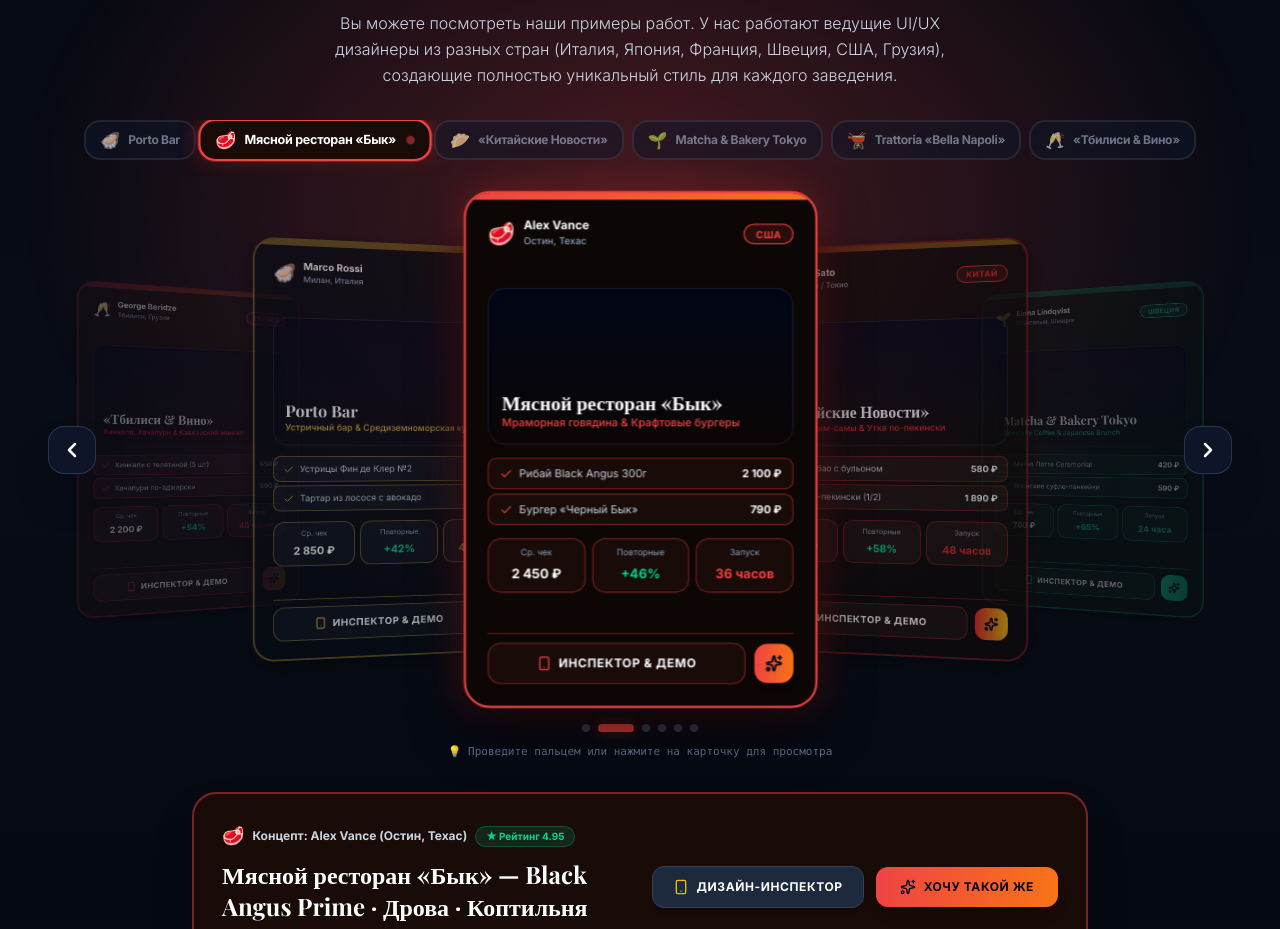
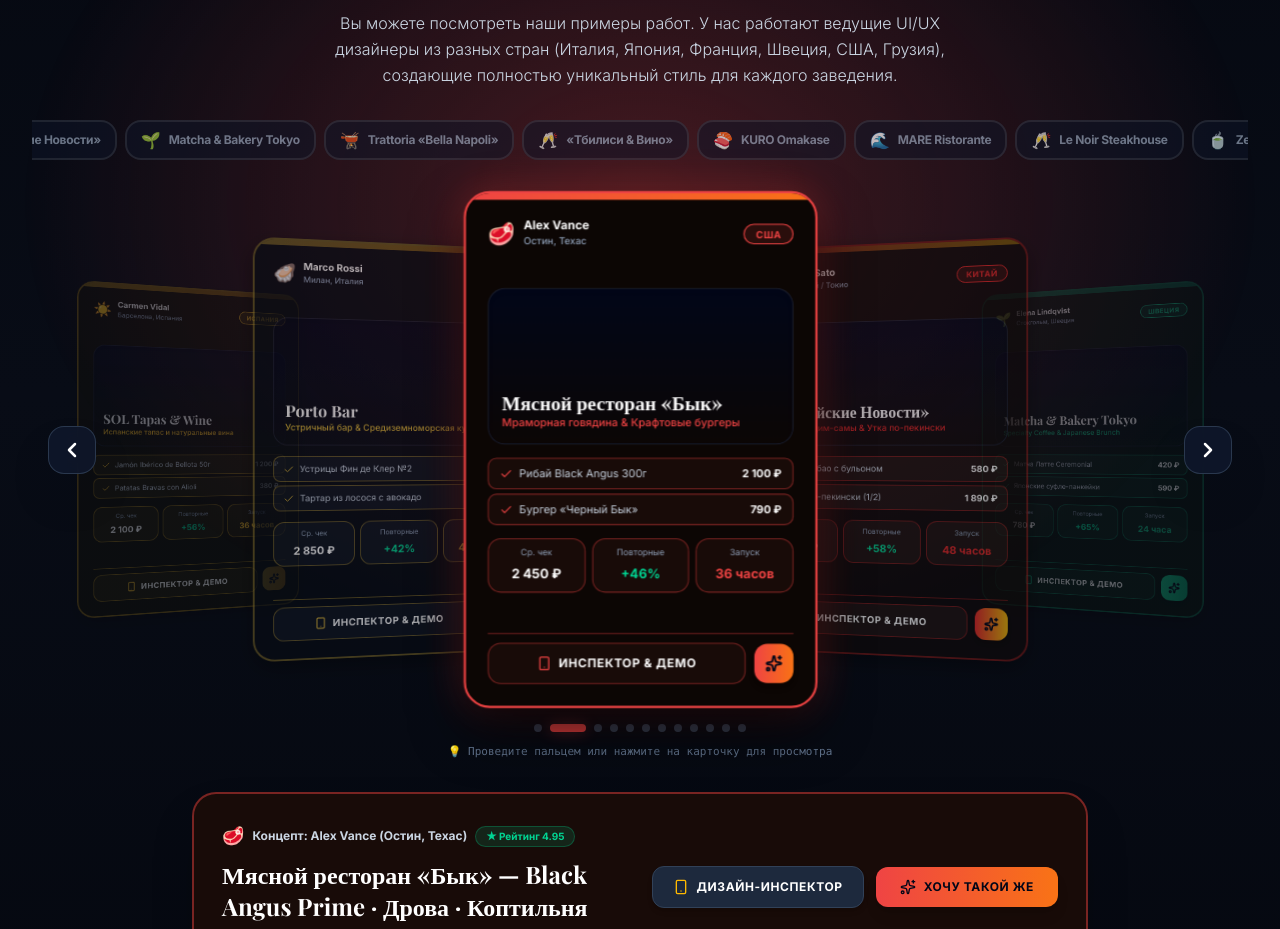
Before and after one commit to shohruy2000-arch/Porto-Bar-, a Next.js app: page /agency in a window 1280 px wide. Shown: the part 3862-4791 px from the top of the page. Built offline with nearby package versions, Linux system fonts and the light colour scheme; grey boxes are pictures that could not be loaded; a web font is replaced by a local one.

Commit message:
fix(landing): refactor carousel data architecture with stable card.id keys, add 6 demo restaurants and fix promo gift dish ID

```diff
--- a/src/components/CharacterCarouselWave.tsx
+++ b/src/components/CharacterCarouselWave.tsx
@@ -246,6 +246,193 @@ export const CARDS: WaveCard[] = [
     emblem: '🥂',
     image: '/images/veranda-1.jpg',
   },
+  /* ─── DEMO RESTAURANTS ─────────────────────────────────────────── */
+  {
+    id: 'demo-kuro',
+    badge: '🍣 DARK OMAKASE',
+    categoryName: 'Void Black & Indigo',
+    name: 'KURO Omakase',
+    tagline: 'Омакасе · Японский уголь бинчотан · Сашими',
+    cuisine: 'Dark Luxury Japanese Omakase',
+    designerName: 'Ren Takahashi',
+    designerLocation: 'Токио, Япония',
+    countryName: 'Япония',
+    pwaUrl: '/r/porto-bar',
+    stats: { avgCheck: '6 800 ₽', repeat: '+38%', launch: '72 часа', rating: '5.00' },
+    dishes: [
+      { name: 'Black Cod Miso Binchotan', price: '2 100 ₽', desc: 'Чёрная треска в мисо-маринаде 72ч, уголь бинчотан' },
+      { name: 'Otoro Nigiri × 2 шт', price: '3 400 ₽', desc: 'Голубой тунец жирной части, васаби хонワサ' },
+      { name: 'Uni Snow Crab Chawanmushi', price: '1 890 ₽', desc: 'Паровой яичный крем, морской ёж, краб' },
+    ],
+    features: ['Омакасе-сет 18 позиций', 'Sake pairing от сомелье', 'Частное бронирование OMO', 'Онлайн-резервация'],
+    colors: {
+      primary: '#a78bfa',
+      secondary: '#7c3aed',
+      bg: '#060408',
+      surface: '#100c18',
+      text: '#f5f3ff',
+      muted: '#c4b5fd',
+      border: 'rgba(167,139,250,0.45)',
+      glow: 'rgba(167,139,250,0.4)',
+    },
+    emblem: '🍣',
+    image: '/images/interior-1.jpg',
+  },
+  {
+    id: 'demo-mare',
+    badge: '🌊 COASTAL MEDITERRANEAN',
+    categoryName: 'Azure Coast & Linen',
+    name: 'MARE Ristorante',
+    tagline: 'Crudo · Riserva · Трюфель',
+    cuisine: 'Морская средиземноморская кухня',
+    designerName: 'Giulia Ferrara',
+    designerLocation: 'Амальфи, Италия',
+    countryName: 'Италия',
+    pwaUrl: '/r/porto-bar',
+    stats: { avgCheck: '3 250 ₽', repeat: '+52%', launch: '24 часа', rating: '4.97' },
+    dishes: [
+      { name: 'Crudo di Branzino al Limone', price: '1 180 ₽', desc: 'Морской окунь, лимонное масло, флёр де сель' },
+      { name: 'Linguine alle Vongole', price: '890 ₽', desc: 'Мидии и лингвини в белом вине' },
+      { name: 'Burrata con Pomodori Amalfi', price: '680 ₽', desc: 'Буррата, амальфийские томаты, базилик' },
+    ],
+    features: ['Рыба дня от рыбаков', 'Карта Riserva 300+ позиций', 'Стол у воды — онлайн', 'Морской дегустационный сет'],
+    colors: {
+      primary: '#38bdf8',
+      secondary: '#0ea5e9',
+      bg: '#03080f',
+      surface: '#071525',
+      text: '#f0f9ff',
+      muted: '#7dd3fc',
+      border: 'rgba(56,189,248,0.45)',
+      glow: 'rgba(56,189,248,0.4)',
+    },
+    emblem: '🌊',
+    image: '/images/veranda-2.jpg',
+  },
+  {
+    id: 'demo-noir',
+    badge: '🥩 DARK LUXURY STEAK',
+    categoryName: 'Noir & Deep Plum',
+    name: 'Le Noir Steakhouse',
+    tagline: 'Côte de Bœuf · Трюфель · Grand Cru',
+    cuisine: 'Французский Dark Luxury Steakhouse',
+    designerName: 'Antoine Dubois',
+    designerLocation: 'Париж, Франция',
+    countryName: 'Франция',
+    pwaUrl: '/r/porto-bar',
+    stats: { avgCheck: '5 900 ₽', repeat: '+41%', launch: '48 часов', rating: '4.96' },
+    dishes: [
+      { name: 'Côte de Bœuf 1.2kg Partager', price: '7 400 ₽', desc: 'Мраморная Charolais, соус béarnaise, трюфельный джус' },
+      { name: 'Foie Gras Poêlé Caramelisé', price: '1 650 ₽', desc: 'Жареная утиная печень, инжир конфи, бриошь' },
+      { name: 'Tarte Tatin au Calvados', price: '680 ₽', desc: 'Яблочный тарт татен с кальвадосом' },
+    ],
+    features: ['Caves à vin — 600 позиций', 'Приватный salon noir', 'Выбор прожарки sous-vide', 'Шоколадный сервис'],
+    colors: {
+      primary: '#c084fc',
+      secondary: '#9333ea',
+      bg: '#08040d',
+      surface: '#140b1e',
+      text: '#faf5ff',
+      muted: '#d8b4fe',
+      border: 'rgba(192,132,252,0.45)',
+      glow: 'rgba(192,132,252,0.4)',
+    },
+    emblem: '🥂',
+    image: '/images/interior-2.jpg',
+  },
+  {
+    id: 'demo-zen',
+    badge: '🍵 JADE MINIMAL CAFÉ',
+    categoryName: 'Jade Green & Natural',
+    name: 'Zen Garden Café',
+    tagline: 'Matcha · Wagashi · Specialty',
+    cuisine: 'Японское матча-кафе и specialty кофе',
+    designerName: 'Hana Mori',
+    designerLocation: 'Киото, Япония',
+    countryName: 'Япония',
+    pwaUrl: '/r/porto-bar',
+    stats: { avgCheck: '640 ₽', repeat: '+71%', launch: '18 часов', rating: '4.99' },
+    dishes: [
+      { name: 'Uji Matcha Koicha Latte', price: '380 ₽', desc: 'Матча Koicha из Удзи, кокосовое молоко' },
+      { name: 'Wagashi Sakura Mochi', price: '240 ₽', desc: 'Рисовый пирог с начинкой из сакуры' },
+      { name: 'Hojicha Basque Cheesecake', price: '390 ₽', desc: 'Баскский чизкейк с поджаренным чаем ходжича' },
+    ],
+    features: ['Онлайн pre-order напитка', 'Подписка на сезонный набор', 'Дегустация single-origin', 'Eco-стаканы и бонусы'],
+    colors: {
+      primary: '#4ade80',
+      secondary: '#16a34a',
+      bg: '#030b05',
+      surface: '#071509',
+      text: '#f0fdf4',
+      muted: '#86efac',
+      border: 'rgba(74,222,128,0.45)',
+      glow: 'rgba(74,222,128,0.4)',
+    },
+    emblem: '🍵',
+    image: '/images/image_2026-07-01_13-49-49.png',
+  },
+  {
+    id: 'demo-aurora',
+    badge: '🌃 NEON COCKTAIL BAR',
+    categoryName: 'Neon Pink & Electric',
+    name: 'AURORA Cocktail Bar',
+    tagline: 'Craft Cocktails · Tapas · Northern Lights',
+    cuisine: 'Скандинавский неоновый коктейль-бар',
+    designerName: 'Viktor Strand',
+    designerLocation: 'Хельсинки, Финляндия',
+    countryName: 'Финляндия',
+    pwaUrl: '/r/porto-bar',
+    stats: { avgCheck: '1 450 ₽', repeat: '+63%', launch: '24 часа', rating: '4.93' },
+    dishes: [
+      { name: 'Aurora Borealis Sour', price: '780 ₽', desc: 'Джин, иван-чай, белок, ежевика, лёд' },
+      { name: 'Smoked Nordic Old Fashioned', price: '890 ₽', desc: 'Виски торфяной, берёзовый смок, апельсин' },
+      { name: 'Arctic Berry Spritz', price: '620 ₽', desc: 'Просекко, морошка, мята, тоник' },
+    ],
+    features: ['Конструктор коктейля', 'QR-заказ без официанта', 'Playlist от диджея', 'Happy Hour 17–20'],
+    colors: {
+      primary: '#f472b6',
+      secondary: '#ec4899',
+      bg: '#0d040b',
+      surface: '#1e0816',
+      text: '#fdf4ff',
+      muted: '#f9a8d4',
+      border: 'rgba(244,114,182,0.45)',
+      glow: 'rgba(244,114,182,0.4)',
+    },
+    emblem: '🌃',
+    image: '/images/veranda-1.jpg',
+  },
+  {
+    id: 'demo-sol',
+    badge: '☀️ SPANISH TAPAS & WINE',
+    categoryName: 'Sol & Terracotta',
+    name: 'SOL Tapas & Wine',
+    tagline: 'Pintxos · Jamón Ibérico · Rioja',
+    cuisine: 'Испанские тапас и натуральные вина',
+    designerName: 'Carmen Vidal',
+    designerLocation: 'Барселона, Испания',
+    countryName: 'Испания',
+    pwaUrl: '/r/porto-bar',
+    stats: { avgCheck: '2 100 ₽', repeat: '+56%', launch: '36 часов', rating: '4.95' },
+    dishes: [
+      { name: 'Jamón Ibérico de Bellota 50г', price: '1 200 ₽', desc: 'Выдержка 48 месяцев, жёлудевый откорм' },
+      { name: 'Patatas Bravas con Alioli', price: '380 ₽', desc: 'Жареный картофель, острый томатный соус, айоли' },
+      { name: 'Crema Catalana Clásica', price: '420 ₽', desc: 'Каталонский крем-брюле с корицей' },
+    ],
+    features: ['Карта натуральных вин', 'Сет 8 тапас на стол', 'Флуковый карандаш заказа', 'Живая музыка Fri–Sat'],
+    colors: {
+      primary: '#fbbf24',
+      secondary: '#f59e0b',
+      bg: '#100d04',
+      surface: '#1e1808',
+      text: '#fffbeb',
+      muted: '#fde68a',
+      border: 'rgba(251,191,36,0.45)',
+      glow: 'rgba(251,191,36,0.4)',
+    },
+    emblem: '☀️',
+    image: '/images/interior-5.jpg',
+  },
 ];
 
 const TOTAL = CARDS.length;
@@ -471,7 +658,7 @@ export function CharacterCarouselWave() {
 
   // Refs for zero-rerender touch engine & animations
   const stageRef = useRef<HTMLDivElement | null>(null);
-  const cardElementsRef = useRef<Map<number, HTMLDivElement>>(new Map());
+  const cardElementsRef = useRef<Map<string, HTMLDivElement>>(new Map());
   const activeIndexRef = useRef(0);
   const modalRef = useRef<WaveCard | null>(null);
   const autoplayTimerRef = useRef<ReturnType<typeof setInterval> | null>(null);
@@ -503,7 +690,8 @@ export function CharacterCarouselWave() {
     const spacing = 250;
     const fractionalShift = dragOffset / spacing;
 
-    cardElementsRef.current.forEach((el, cardIdx) => {
+    CARDS.forEach((card, cardIdx) => {
+      const el = cardElementsRef.current.get(card.id);
       if (!el) return;
 
       let baseOffset = cardIdx - currentActive;
@@ -894,8 +1082,8 @@ export function CharacterCarouselWave() {
                   <div
                     key={card.id}
                     ref={(el) => {
-                      if (el) cardElementsRef.current.set(idx, el);
-                      else cardElementsRef.current.delete(idx);
+                      if (el) cardElementsRef.current.set(card.id, el);
+                      else cardElementsRef.current.delete(card.id);
                     }}
                     className="wave-card-item absolute rounded-3xl"
                     style={{
--- a/src/components/RoomServiceModal.tsx
+++ b/src/components/RoomServiceModal.tsx
@@ -232,7 +232,7 @@ export const RoomServiceModal: React.FC<RoomServiceModalProps> = ({ isOpen, onCl
     // Inject Margarita Pizza as a free gift if eligible (Room Service & Total >= 3000)
     if (orderType === 'room' && totalAmount >= 3000) {
       orderItems.push({
-        dishId: 'dish-10', // Pizza Margherita
+        dishId: 'dish-piz-1', // Пицца Маргарита
         quantity: 1,
         priceAtOrder: 0
       });
```
